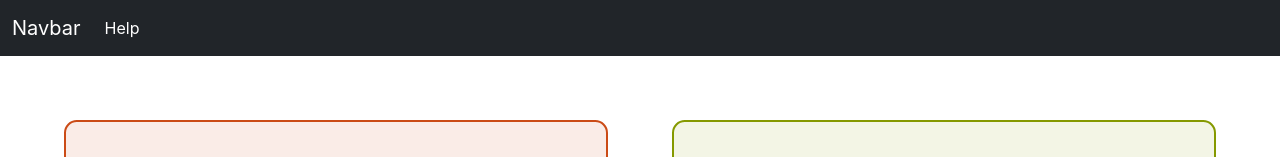
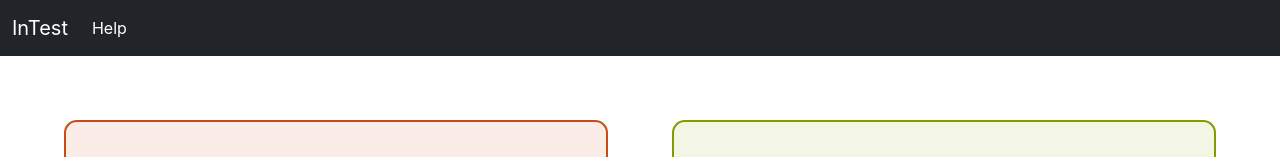
Before and after one commit to BTP-8th-SEM/BTP-frontend, a React (Create React App) app: page / in a window 1280 px wide. Shown: the top 157 px of the page. Built offline with nearby package versions, Linux system fonts and the light colour scheme.

Commit message:
add app name instead of Navbar in Navbar

```diff
--- a/src/Components/NavBar.js
+++ b/src/Components/NavBar.js
@@ -2,7 +2,7 @@ const NavBar = () => {
     return (
         <nav className="navbar navbar-expand-lg bg-dark" data-bs-theme="dark">
             <div className="container-fluid">
-                <a className="navbar-brand" href="#">Navbar</a>
+                <a className="navbar-brand" href="#">InTest</a>
                 <button className="navbar-toggler" type="button" data-bs-toggle="collapse" data-bs-target="#navbarSupportedContent" aria-controls="navbarSupportedContent" aria-expanded="false" aria-label="Toggle navigation">
                     <span className="navbar-toggler-icon"></span>
                 </button>
```
